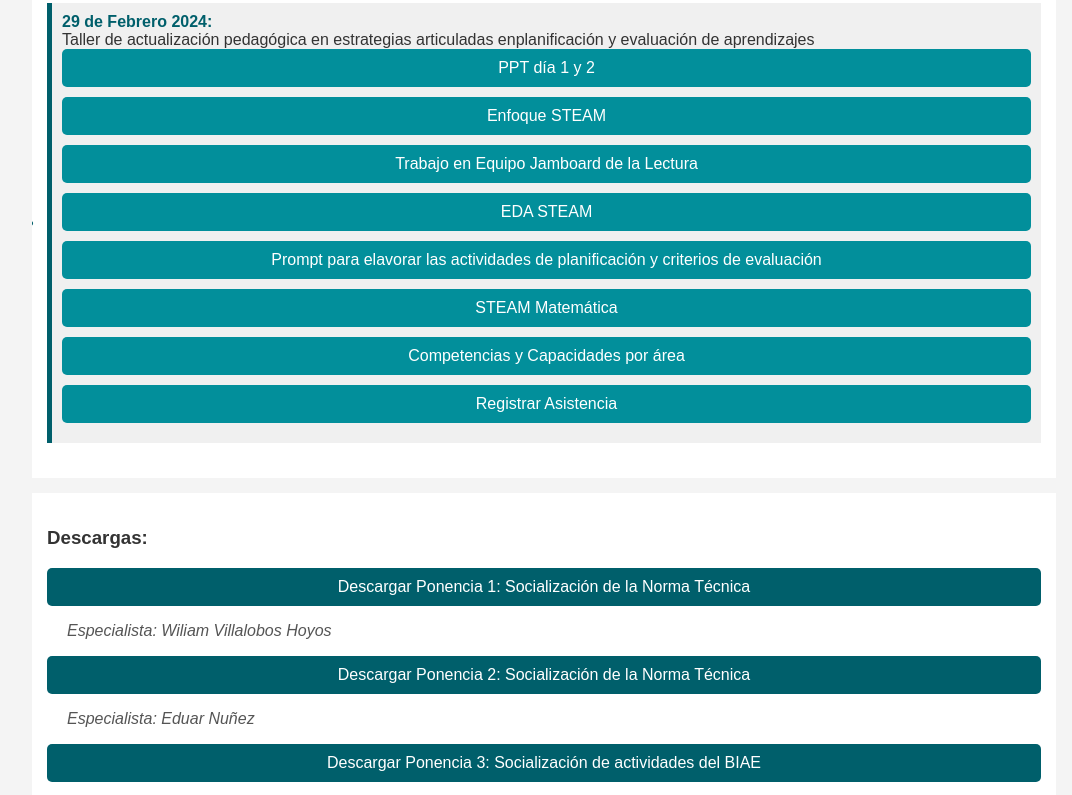
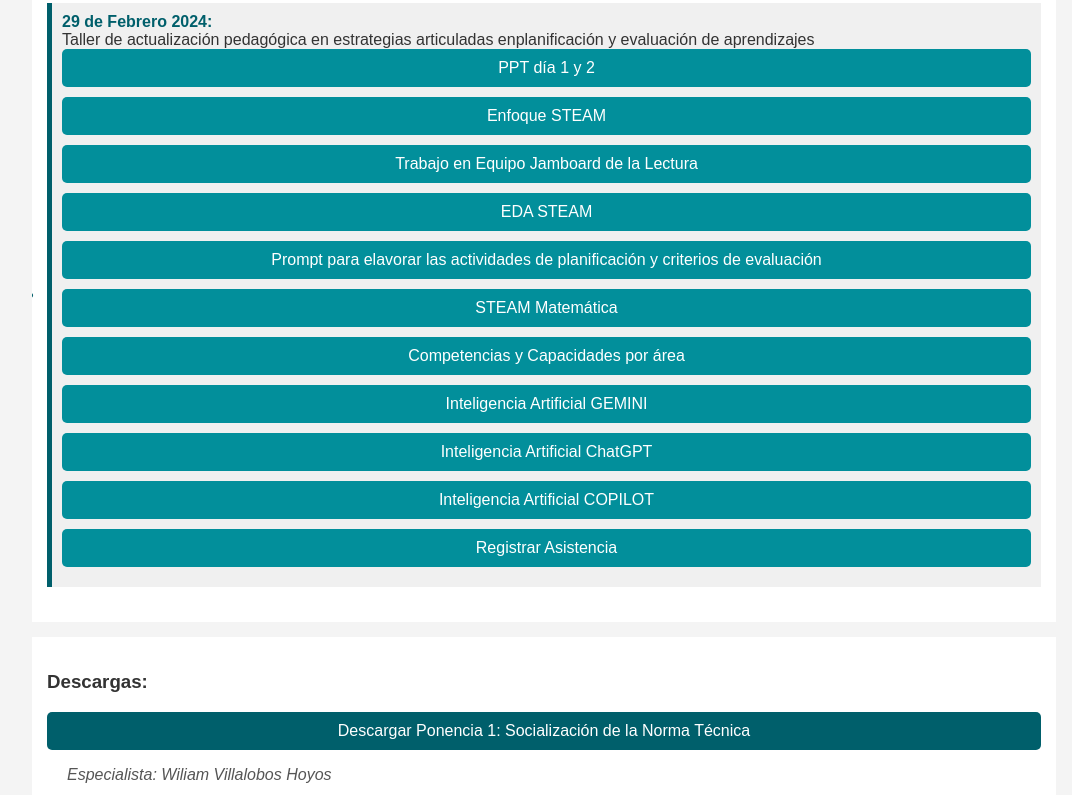
Before and after one commit to UGEL-Utcubamba/ugel-utcubamba.github.io, a plain HTML site: page index.html in a window 1280 px wide. Shown: the part 1022-1817 px from the top of the page, without its empty margins (96-1168 px from the left). Drawn offline with Linux system fonts and the light colour scheme.

Commit message:
Update index.html

```diff
--- a/index.html
+++ b/index.html
@@ -56,8 +56,9 @@
               <a class="attendance-link" href="https://docs.google.com/document/d/1N1g8Eg9SX9h68FbD3IfuLyfX9315lww1/edit?usp=sharing&ouid=105554935679150055636&rtpof=true&sd=true"> Prompt para elavorar las actividades de planificación y criterios de evaluación</a>
                     <a class="attendance-link" href="https://docs.google.com/document/d/1JT1D_AfoVh8UfyvJTCWYxhGI-_4N1I8W/edit?usp=sharing&ouid=105554935679150055636&rtpof=true&sd=true"> STEAM Matemática</a>
                     <a class="attendance-link" href="https://drive.google.com/drive/folders/11Bt-X9tXLOE_NM0hxguQjPKHpEkc_PUu?usp=sharing"> Competencias y Capacidades por área</a>
-
-
+                     <a class="attendance-link" href="https://gemini.google.com/app"> Inteligencia Artificial GEMINI</a>
+                    <a class="attendance-link" href="https://chat.openai.com/"> Inteligencia Artificial ChatGPT</a>
+                     <a class="attendance-link" href="https://copilot.microsoft.com/"> Inteligencia Artificial COPILOT</a>
 
                     <a class="attendance-link" href="http://161.132.41.81/"> Registrar Asistencia</a>
                 </li>
```
